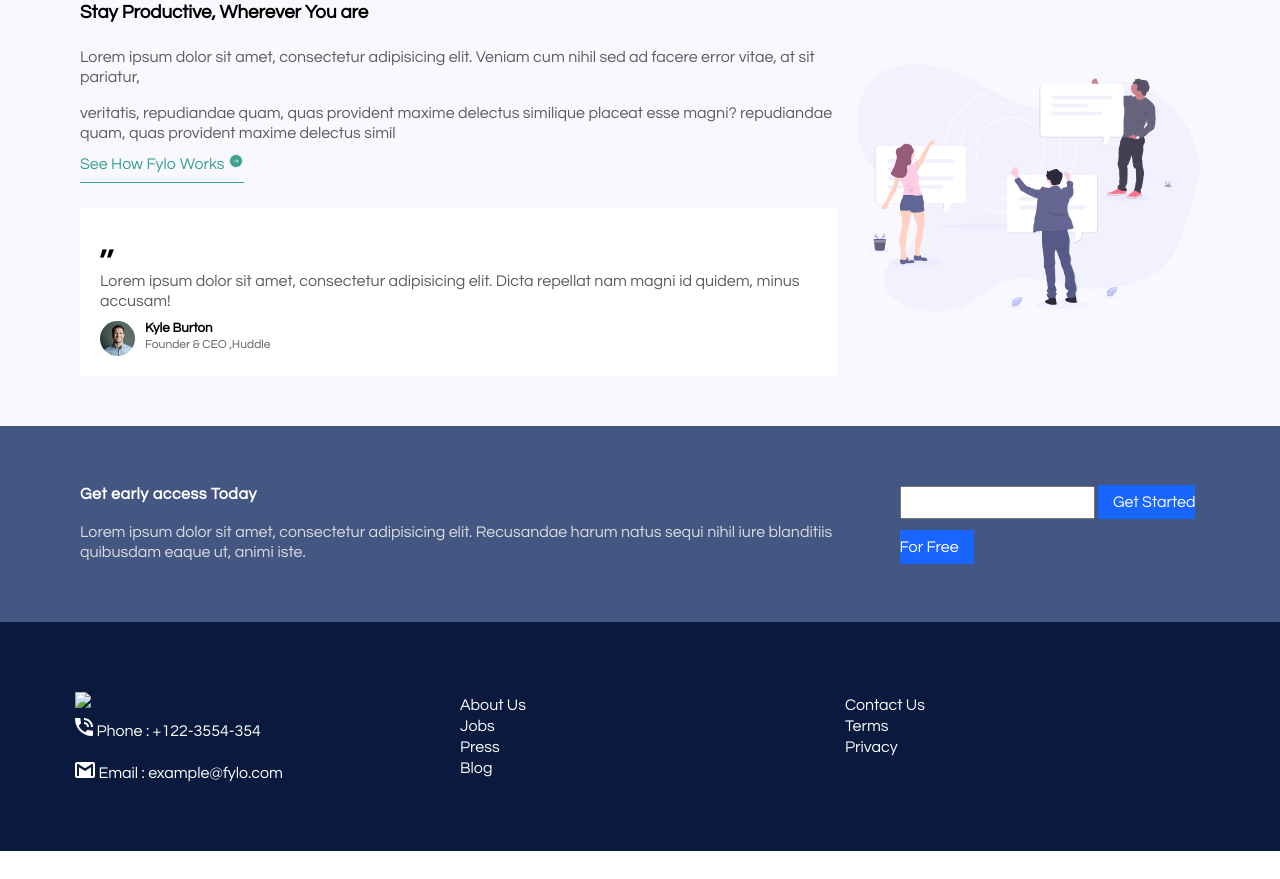
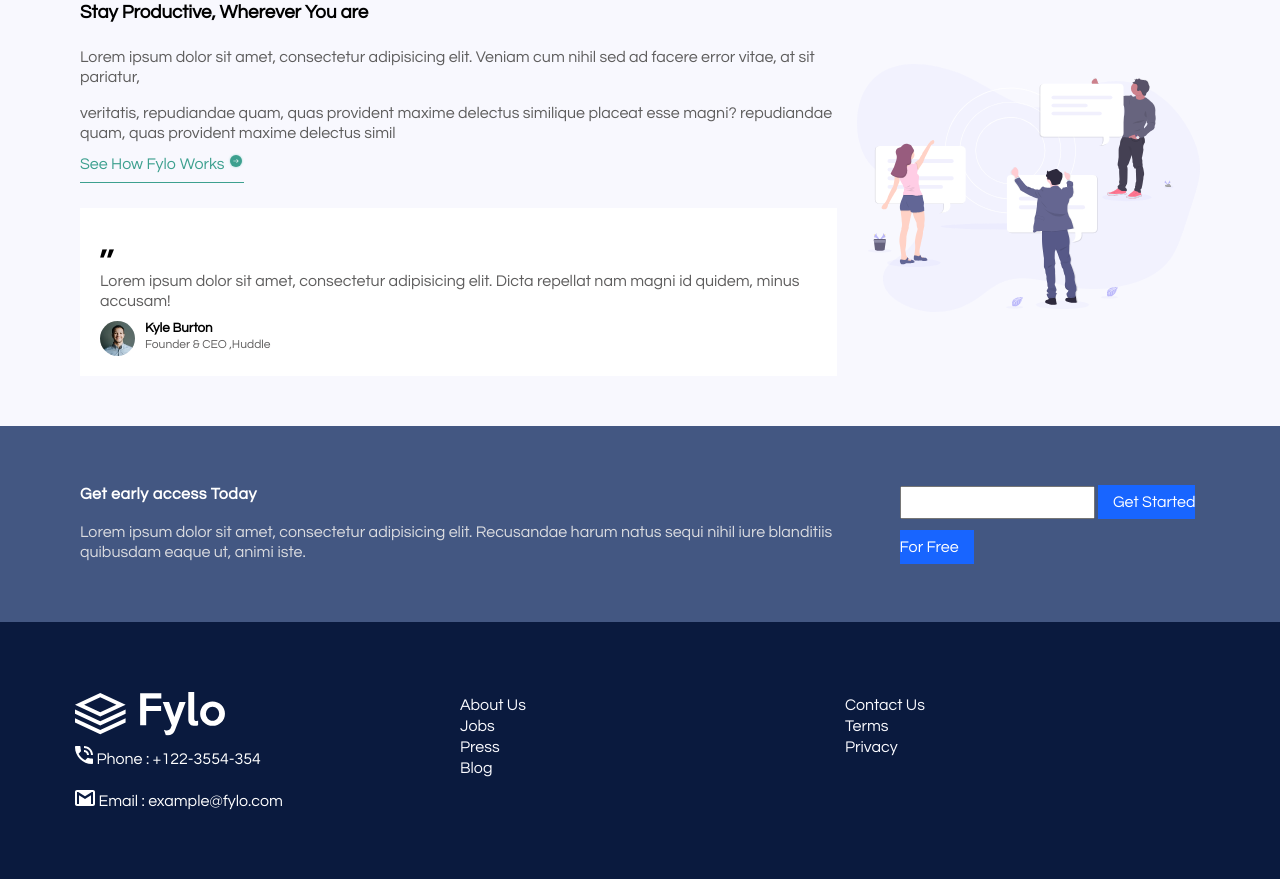
Before and after one commit to OmarWael20/Template-4, a plain HTML site: page index.html in a window 1280 px wide. Shown: the part 632-1511 px from the top of the page. Before the commit the page ends 1483 px from the top, so only its background shows below. Drawn offline with Linux system fonts and the light colour scheme.

Commit message:
Update index.html

```diff
--- a/index.html
+++ b/index.html
@@ -93,7 +93,7 @@
       <div class="col-1">
         <img
         class="logo"
-        src="img/logo 1.svg">
+        src="logo 1.svg">
         <br>
         <div>
           <img src="icon-phone.svg">
```
